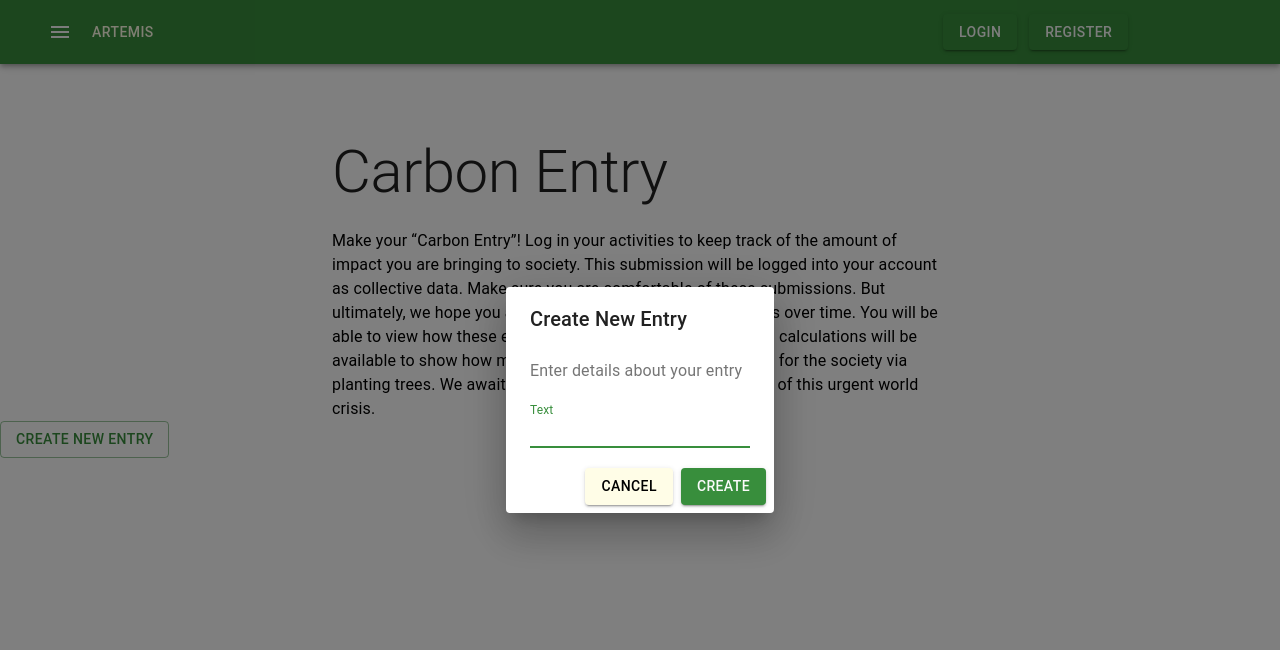
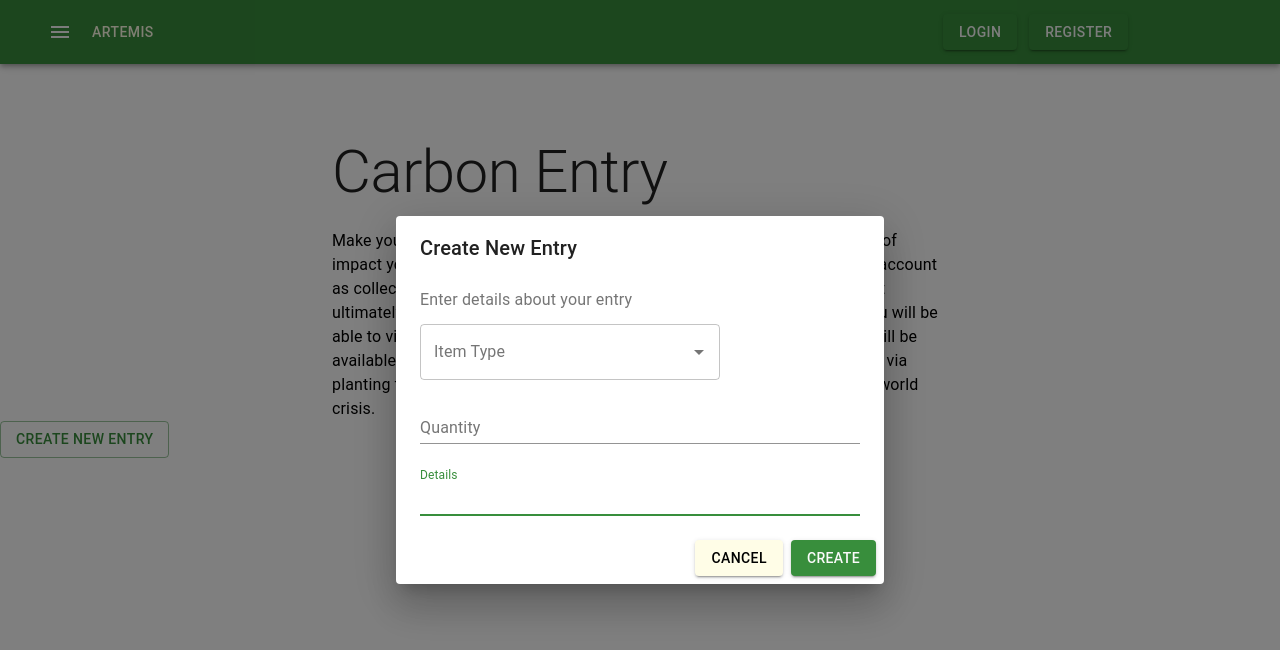
Before and after one commit to Alb33rt/artemis, a React (Create React App) app in the folder code-client/: page /carbonEntryPage in a window 1280 px wide. Both pictures are taken after a click on the button "CREATE NEW ENTRY". Shown: the top 650 px of the page. Built offline with nearby package versions, Linux system fonts and the light colour scheme; no server answers.

Commit message:
CarbonEntryPage Update

```diff
--- a/code-client/package.json
+++ b/code-client/package.json
@@ -8,6 +8,7 @@
     "@devexpress/dx-react-core": "^2.7.6",
     "@material-ui/core": "^4.12.1",
     "@material-ui/icons": "^4.11.2",
+    "@material-ui/lab": "^4.0.0-alpha.60",
     "@testing-library/jest-dom": "^5.14.1",
     "@testing-library/react": "^11.2.7",
     "@testing-library/user-event": "^12.8.3",
--- a/code-client/src/components/carbonEntryPage.jsx
+++ b/code-client/src/components/carbonEntryPage.jsx
@@ -1,4 +1,5 @@
 import React from "react";
+import { useEffect } from "react";
 import Container from '@material-ui/core/Container';
 import styled, { css } from 'styled-components/macro'
 import backgroundImage from '../images/545792.jpg';
@@ -18,9 +19,7 @@ import DialogActions from "@material-ui/core/DialogActions";
 import DialogContent from "@material-ui/core/DialogContent";
 import DialogContentText from "@material-ui/core/DialogContentText";
 import DialogTitle from "@material-ui/core/DialogTitle";
-import IconButton from "@material-ui/core/IconButton";
-import DeleteIcon from "@material-ui/icons/Delete";
-import { Box } from "@material-ui/core";
+import Autocomplete from '@material-ui/lab/Autocomplete';
 
 const useStyles = makeStyles((theme) => ({
     mainGrid: {
@@ -54,46 +53,70 @@ const useStyles = makeStyles((theme) => ({
         },
     },
 }));
-
-const WhiteTextTypography = withStyles({
-    root: {
-        color: "#eaedd5",
-        textShadow: "-1px 0 black, 0 1px black, 1px 0 black, 0 -1px black",
-        fontFamily: "Garamond, serif",
-        justifyContent:"center",
-        alignItems:"center"
+function getCookie(name) {
+    let cookieValue = null;
+    if (document.cookie && document.cookie !== '') {
+        const cookies = document.cookie.split(';');
+        for (let i = 0; i < cookies.length; i++) {
+            const cookie = cookies[i].trim();
+            // Does this cookie string begin with the name we want?
+            if (cookie.substring(0, name.length + 1) === (name + '=')) {
+                cookieValue = decodeURIComponent(cookie.substring(name.length + 1));
+                break;
+            }
+        }
     }
-})(Typography);
-
-
+    return cookieValue;
+}
+const csrftoken = getCookie('csrftoken');
 
 export default function CarbonEntryPage() {
     const classes = useStyles();
     const [open, setOpen] = React.useState(false);
-    const [values, setValues] = React.useState([]);
-    const [text, setText] = React.useState("");
+    const [quantity, setQuantity] = React.useState("");
+    const [detail, setDetail] = React.useState("");
 
     const handleClickOpen = () => {
         setOpen(true);
     };
     const handleClose = () => {
         setOpen(false);
-        setValues([]);
     };
-    const handleChangeText = (e) => {
-        setText(e.target.value);
-    };
-    const addValue = () => {
-        setValues([...values, ""]);
-    };
-    const handleValueChange = (index, e) => {
-        values[index] = e.target.value;
-        console.log(values);
-        setValues(values);
-    };
-    const deleteValue = (jump) => {
-        setValues(values.filter((j) => j !== jump));
-    };
+
+    var item=[]
+
+    function getItems() {
+        const requestOptions = {
+            method: 'GET',
+            headers: {
+                'Content-Type': 'application/json',
+                'Accept': 'application/json',
+                "Access-Control-Request-Method": "GET",
+                "Origin": "https://127.0.0.1:3000",
+                "Authorization": localStorage.getItem("Authentication"),
+                'x-csrftoken': csrftoken
+            },
+            mode: "cors",
+            credentials: "include"
+        };
+        console.log("get items");
+
+        fetch('http://localhost:8000/api-carbon/recent-entries/30/', requestOptions)
+            .then(response => response.json())
+            .then(data => {
+                console.log("items");
+                console.log(data);
+                item=data
+            })
+            .catch(error => {
+                console.log(error);
+            });
+    }
+
+    useEffect(() => {
+        getItems();
+    }, []);
+
     return (
         <ThemeProvider theme={Theme}>
             <Container maxWidth="1g">
@@ -112,7 +135,7 @@ export default function CarbonEntryPage() {
                 </Grid>
                 <Paper />
             </Container>
-            <Grid fullWidth classes={{root:classes.root}}>
+            <Grid fullWidth classes={{ root: classes.root }}>
                 <Button variant="outlined" color="primary" onClick={handleClickOpen}>
                     Create New Entry
                 </Button>
@@ -124,12 +147,27 @@ export default function CarbonEntryPage() {
                     <DialogTitle id="form-dialog-title">Create New Entry</DialogTitle>
                     <DialogContent>
                         <DialogContentText>Enter details about your entry</DialogContentText>
+                        <Autocomplete
+                            id="item"
+                            options={[{ itemName: "option1", valur: 1 }]}
+                            getOptionLabel={(option) => option.title}
+                            style={{ width: 300 }}
+                            renderInput={(params) => <TextField {...params} label="Item Type" variant="outlined" />}
+                        />
                         <TextField
                             autoFocus
-                            margin="dense"
-                            value={text}
-                            onChange={handleChangeText}
-                            label="Text"
+                            margin="normal"
+                            value={quantity}
+                            onChange={(e) => setQuantity(e.target.value)}
+                            label="Quantity"
+                            fullWidth
+                        />
+                        <TextField
+                            autoFocus
+                            margin="normal"
+                            value={detail}
+                            onChange={(e) => setDetail(e.target.value)}
+                            label="Details"
                             fullWidth
                         />
                     </DialogContent>
```
Also changed, not shown: 2 other files (tests, documents, lock files or other folders).
